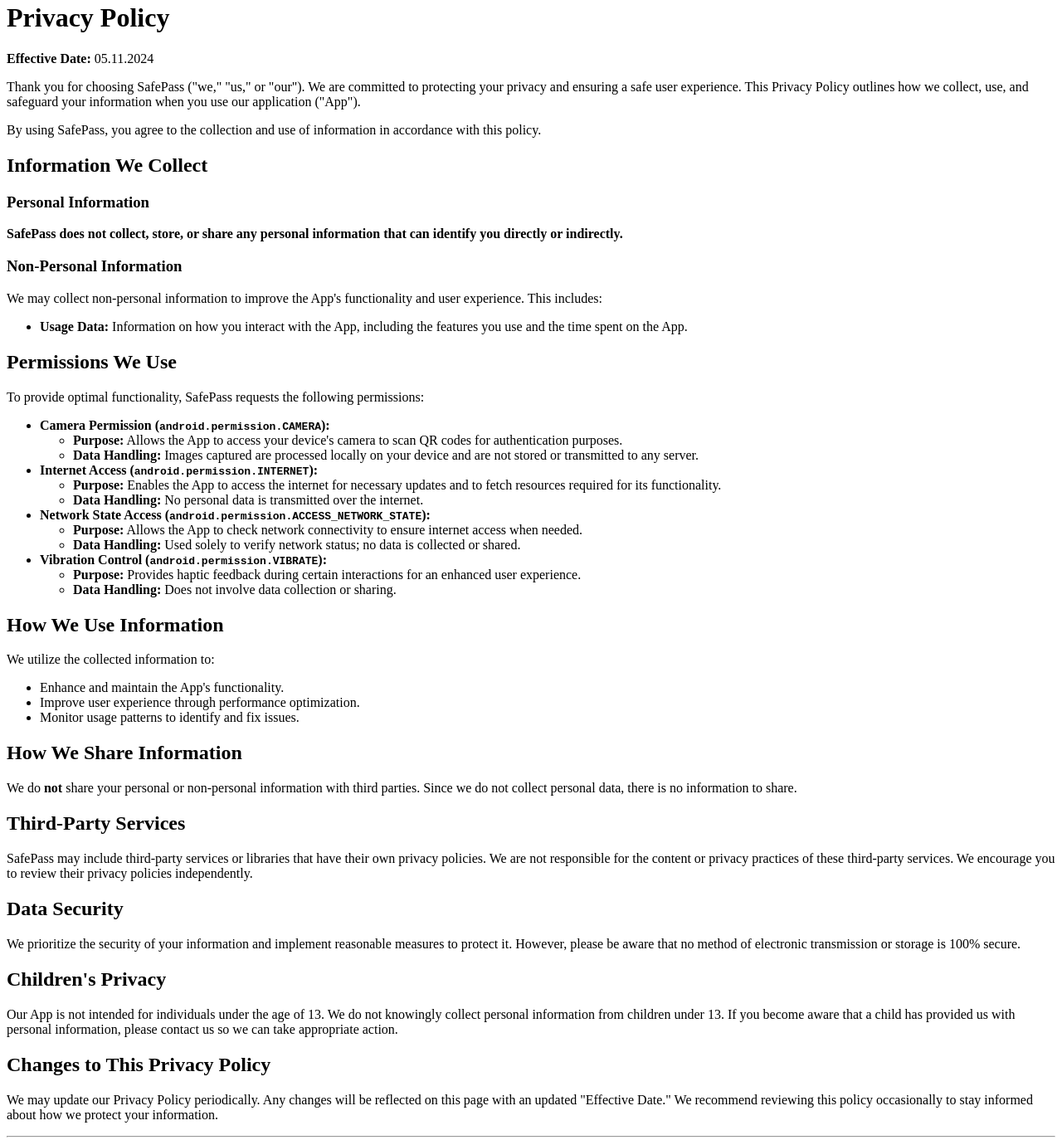
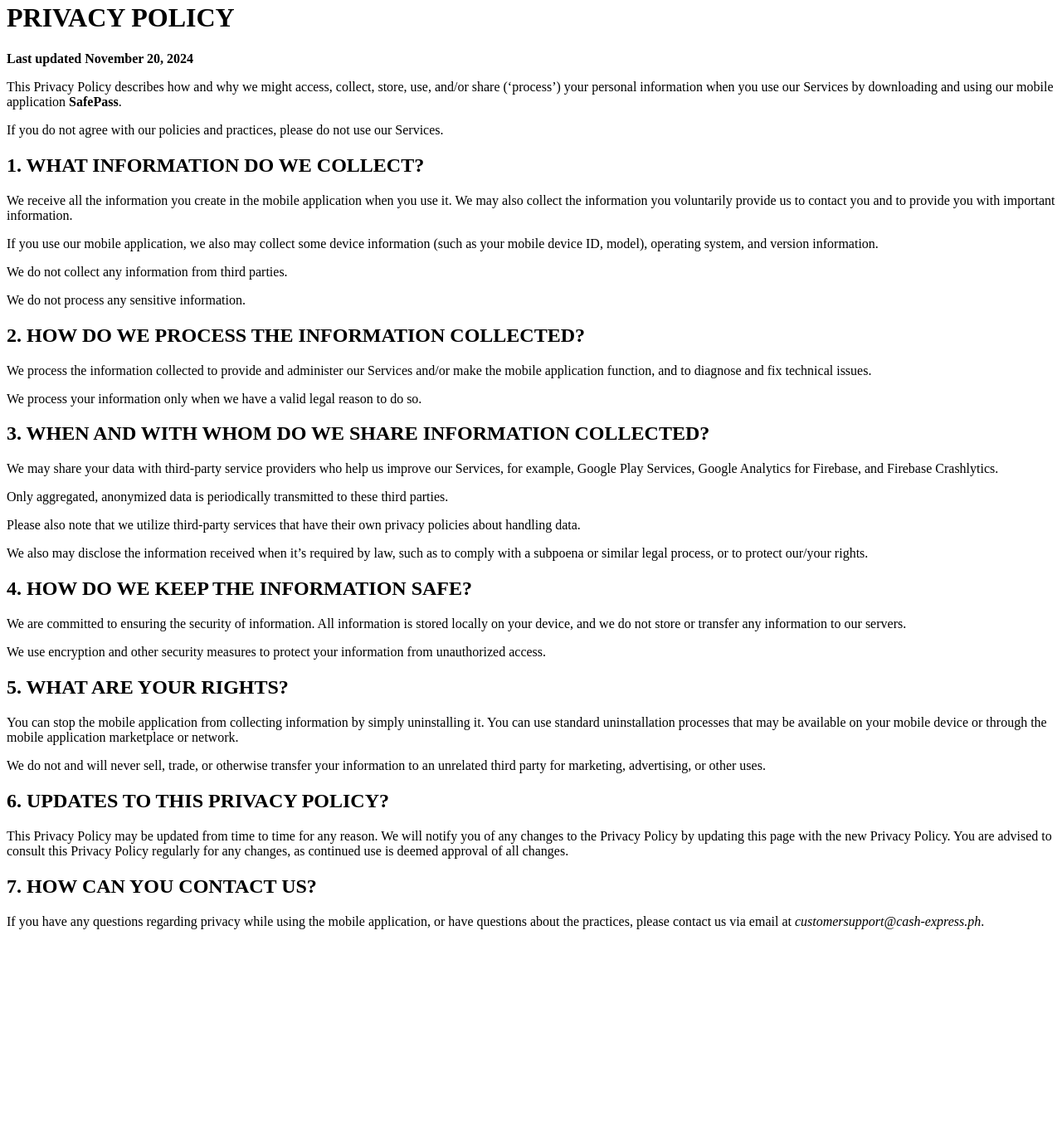
Before and after one commit to aliksmetirov/authenticator_me_refs, a plain HTML site: page privacy-policy.html in a window 1280 px wide. Shown: the part 18-1392 px from the top of the page at 83% size. After the commit the page ends 1154 px from the top, so only its background shows below. Drawn offline with Linux system fonts and the light colour scheme.

Commit message:
Update privacy-policy.html

```diff
--- a/privacy-policy.html
+++ b/privacy-policy.html
@@ -3,77 +3,80 @@
 <head>
     <meta charset="UTF-8">
     <meta name="viewport" content="width=device-width, initial-scale=1.0">
-    <title>Privacy Policy - SafePass</title>
+    <title>Privacy Policy</title>
 </head>
 <body>
-    <h1>Privacy Policy</h1>
-    <p><strong>Effective Date:</strong> 05.11.2024</p>
-    <p>Thank you for choosing SafePass ("we," "us," or "our"). We are committed to protecting your privacy and ensuring a safe user experience. This Privacy Policy outlines how we collect, use, and safeguard your information when you use our application ("App").</p>
-    <p>By using SafePass, you agree to the collection and use of information in accordance with this policy.</p>
+    <h1>PRIVACY POLICY</h1>
+    <p><strong>Last updated November 20, 2024</strong></p>
+    <p>
+        This Privacy Policy describes how and why we might access, collect, store, use, and/or share (‘process’)
+        your personal information when you use our Services by downloading and using our mobile application
+        <strong>SafePass</strong>.
+    </p>
+    <p>If you do not agree with our policies and practices, please do not use our Services.</p>
 
-    <h2>Information We Collect</h2>
-    <h3>Personal Information</h3>
-    <p><strong>SafePass does not collect, store, or share any personal information that can identify you directly or indirectly.</strong></p>
+    <h2>1. WHAT INFORMATION DO WE COLLECT?</h2>
+    <p>
+        We receive all the information you create in the mobile application when you use it. We may also collect
+        the information you voluntarily provide us to contact you and to provide you with important information.
+    </p>
+    <p>
+        If you use our mobile application, we also may collect some device information (such as your mobile device ID,
+        model), operating system, and version information.
+    </p>
+    <p>We do not collect any information from third parties.</p>
+    <p>We do not process any sensitive information.</p>
 
-    <h3>Non-Personal Information</h3>
-    <p>We may collect non-personal information to improve the App's functionality and user experience. This includes:</p>
-    <ul>
-        <li><strong>Usage Data:</strong> Information on how you interact with the App, including the features you use and the time spent on the App.</li>
-    </ul>
+    <h2>2. HOW DO WE PROCESS THE INFORMATION COLLECTED?</h2>
+    <p>
+        We process the information collected to provide and administer our Services and/or make the mobile application
+        function, and to diagnose and fix technical issues.
+    </p>
+    <p>We process your information only when we have a valid legal reason to do so.</p>
 
-    <h2>Permissions We Use</h2>
-    <p>To provide optimal functionality, SafePass requests the following permissions:</p>
-    <ul>
-        <li><strong>Camera Permission (<code>android.permission.CAMERA</code>):</strong>
-            <ul>
-                <li><strong>Purpose:</strong> Allows the App to access your device's camera to scan QR codes for authentication purposes.</li>
-                <li><strong>Data Handling:</strong> Images captured are processed locally on your device and are not stored or transmitted to any server.</li>
-            </ul>
-        </li>
-        <li><strong>Internet Access (<code>android.permission.INTERNET</code>):</strong>
-            <ul>
-                <li><strong>Purpose:</strong> Enables the App to access the internet for necessary updates and to fetch resources required for its functionality.</li>
-                <li><strong>Data Handling:</strong> No personal data is transmitted over the internet.</li>
-            </ul>
-        </li>
-        <li><strong>Network State Access (<code>android.permission.ACCESS_NETWORK_STATE</code>):</strong>
-            <ul>
-                <li><strong>Purpose:</strong> Allows the App to check network connectivity to ensure internet access when needed.</li>
-                <li><strong>Data Handling:</strong> Used solely to verify network status; no data is collected or shared.</li>
-            </ul>
-        </li>
-        <li><strong>Vibration Control (<code>android.permission.VIBRATE</code>):</strong>
-            <ul>
-                <li><strong>Purpose:</strong> Provides haptic feedback during certain interactions for an enhanced user experience.</li>
-                <li><strong>Data Handling:</strong> Does not involve data collection or sharing.</li>
-            </ul>
-        </li>
-    </ul>
+    <h2>3. WHEN AND WITH WHOM DO WE SHARE INFORMATION COLLECTED?</h2>
+    <p>
+        We may share your data with third-party service providers who help us improve our Services, for example, Google
+        Play Services, Google Analytics for Firebase, and Firebase Crashlytics.
+    </p>
+    <p>Only aggregated, anonymized data is periodically transmitted to these third parties.</p>
+    <p>
+        Please also note that we utilize third-party services that have their own privacy policies about handling data.
+    </p>
+    <p>
+        We also may disclose the information received when it’s required by law, such as to comply with a subpoena or
+        similar legal process, or to protect our/your rights.
+    </p>
 
-    <h2>How We Use Information</h2>
-    <p>We utilize the collected information to:</p>
-    <ul>
-        <li>Enhance and maintain the App's functionality.</li>
-        <li>Improve user experience through performance optimization.</li>
-        <li>Monitor usage patterns to identify and fix issues.</li>
-    </ul>
+    <h2>4. HOW DO WE KEEP THE INFORMATION SAFE?</h2>
+    <p>
+        We are committed to ensuring the security of information. All information is stored locally on your device, and
+        we do not store or transfer any information to our servers.
+    </p>
+    <p>We use encryption and other security measures to protect your information from unauthorized access.</p>
 
-    <h2>How We Share Information</h2>
-    <p>We do <strong>not</strong> share your personal or non-personal information with third parties. Since we do not collect personal data, there is no information to share.</p>
+    <h2>5. WHAT ARE YOUR RIGHTS?</h2>
+    <p>
+        You can stop the mobile application from collecting information by simply uninstalling it. You can use standard
+        uninstallation processes that may be available on your mobile device or through the mobile application
+        marketplace or network.
+    </p>
+    <p>
+        We do not and will never sell, trade, or otherwise transfer your information to an unrelated third party for
+        marketing, advertising, or other uses.
+    </p>
 
-    <h2>Third-Party Services</h2>
-    <p>SafePass may include third-party services or libraries that have their own privacy policies. We are not responsible for the content or privacy practices of these third-party services. We encourage you to review their privacy policies independently.</p>
+    <h2>6. UPDATES TO THIS PRIVACY POLICY?</h2>
+    <p>
+        This Privacy Policy may be updated from time to time for any reason. We will notify you of any changes to the
+        Privacy Policy by updating this page with the new Privacy Policy. You are advised to consult this Privacy Policy
+        regularly for any changes, as continued use is deemed approval of all changes.
+    </p>
 
-    <h2>Data Security</h2>
-    <p>We prioritize the security of your information and implement reasonable measures to protect it. However, please be aware that no method of electronic transmission or storage is 100% secure.</p>
-
-    <h2>Children's Privacy</h2>
-    <p>Our App is not intended for individuals under the age of 13. We do not knowingly collect personal information from children under 13. If you become aware that a child has provided us with personal information, please contact us so we can take appropriate action.</p>
-
-    <h2>Changes to This Privacy Policy</h2>
-    <p>We may update our Privacy Policy periodically. Any changes will be reflected on this page with an updated "Effective Date." We recommend reviewing this policy occasionally to stay informed about how we protect your information.</p>
-
-    <hr>
-    <p>By using SafePass, you acknowledge that you have read and understood this Privacy Policy.</p>
+    <h2>7. HOW CAN YOU CONTACT US?</h2>
+    <p>
+        If you have any questions regarding privacy while using the mobile application, or have questions about the
+        practices, please contact us via email at <em>customersupport@cash-express.ph</em>.
+    </p>
 </body>
 </html>
```
